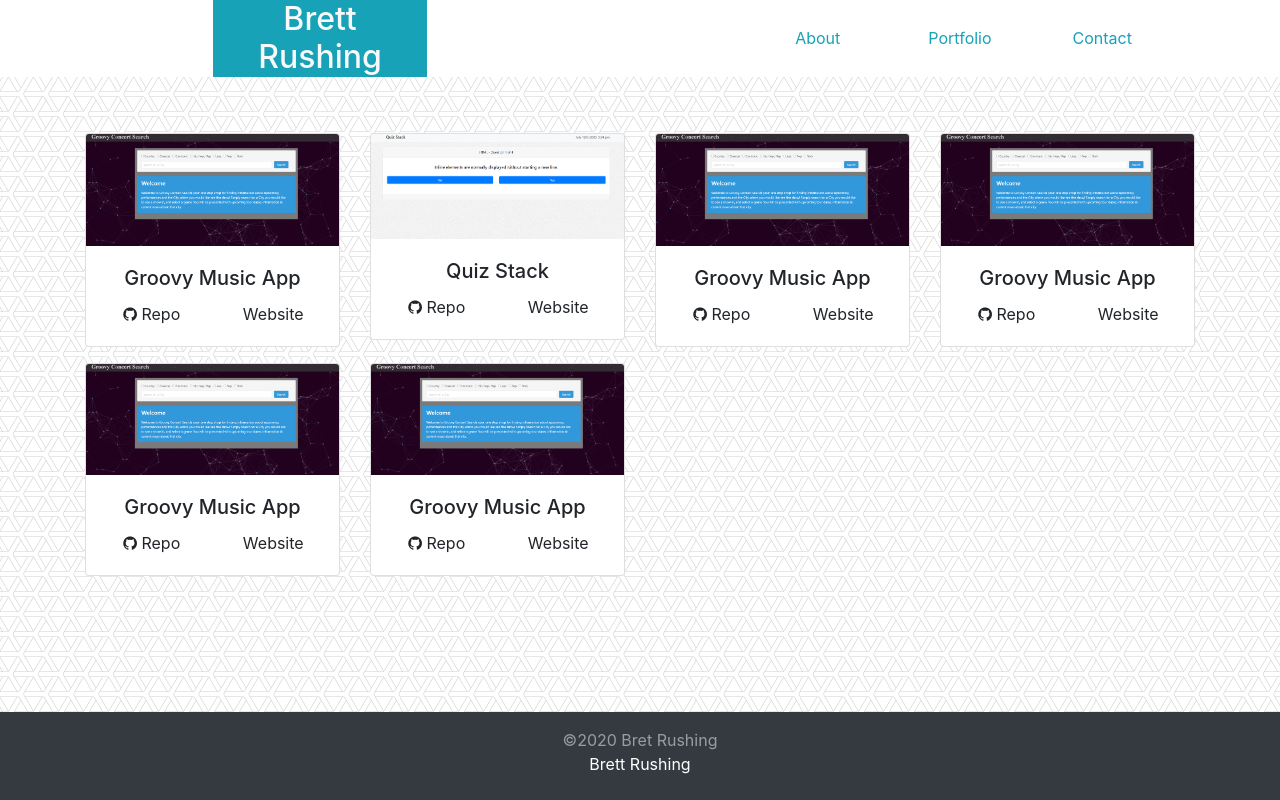
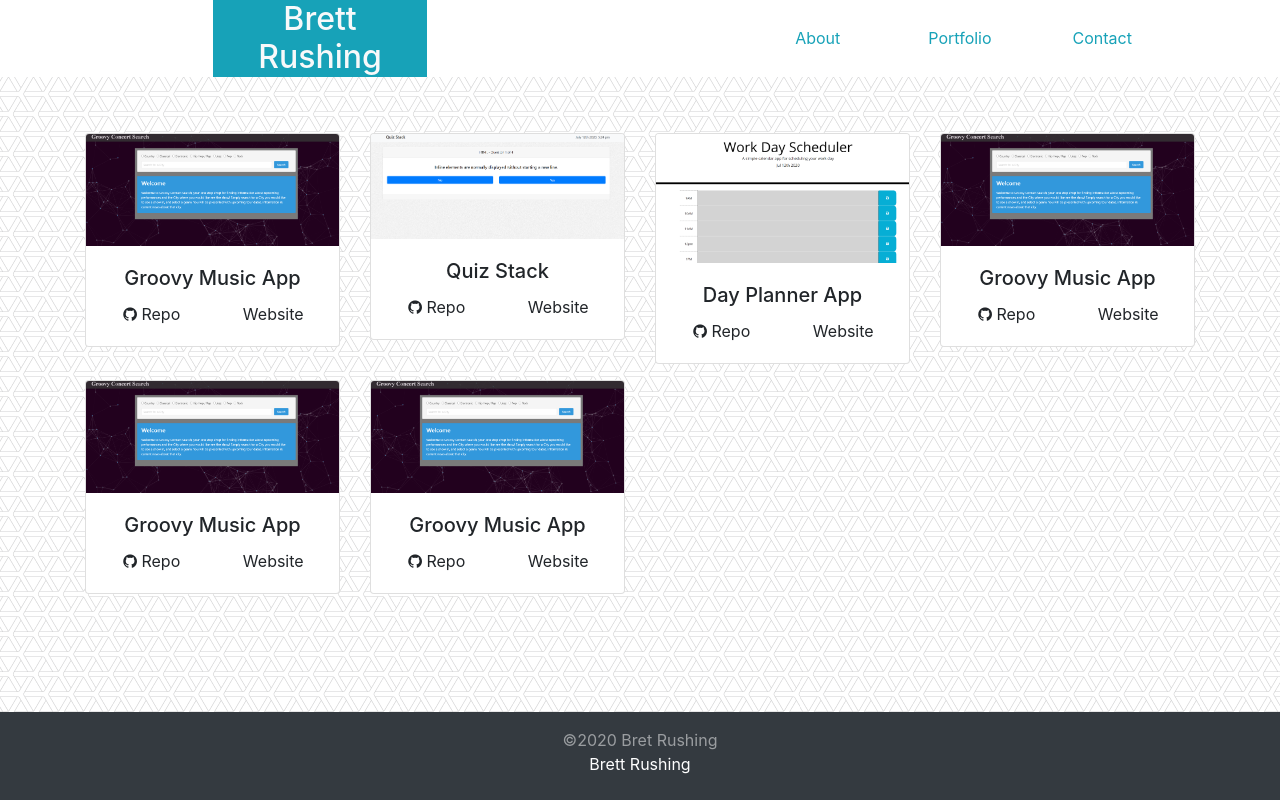
Before and after one commit to Brushing1215/portfolioReact, a React (Create React App) app: page /portfolio in a window 1280 px wide. Built offline with nearby package versions, Linux system fonts and the light colour scheme.

Commit message:
added to the portfolio

```diff
--- a/src/Components/portfolio/index.jsx
+++ b/src/Components/portfolio/index.jsx
@@ -2,6 +2,7 @@ import React from 'react';
 import Groovy from '../../images/groovy.PNG'
 import Projects from '../projects'
 import quiz from '../../images/quiz.PNG'
+import planner from '../../images/planner.PNG'
 const projects=[
     {
         name: 'Groovy Music App',
@@ -16,10 +17,10 @@ const projects=[
         image:quiz
     },
     {
-        name: 'Groovy Music App',
-        deployed:'https://andrewpaulgreer.github.io/Project1/',
-        github: 'https://github.com/andrewpaulgreer/Project1',
-        image:Groovy
+        name: 'Day Planner App',
+        deployed:'https://brushing1215.github.io/dayplanner/',
+        github: 'https://github.com/Brushing1215/dayplanner',
+        image:planner
     },
     {
         name: 'Groovy Music App',
```
Also changed, not shown: src/images/planner.PNG (added).
